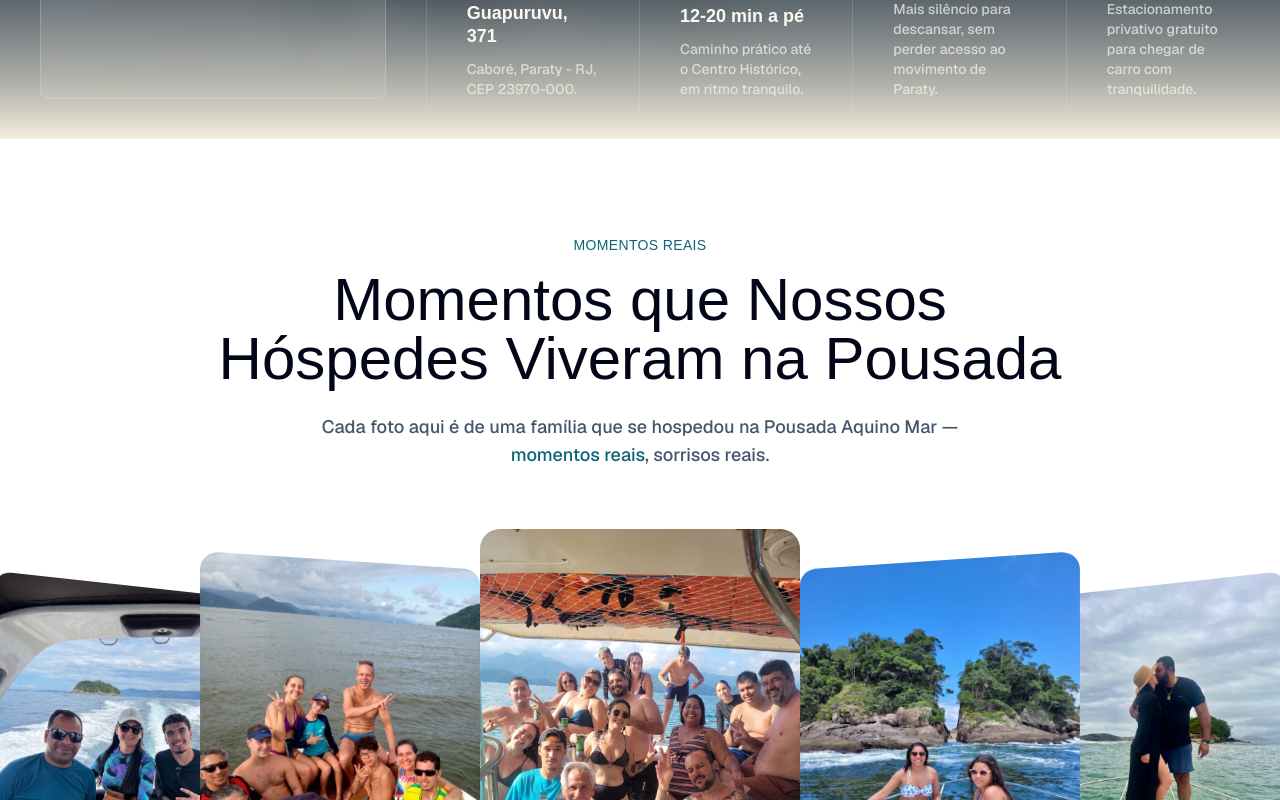
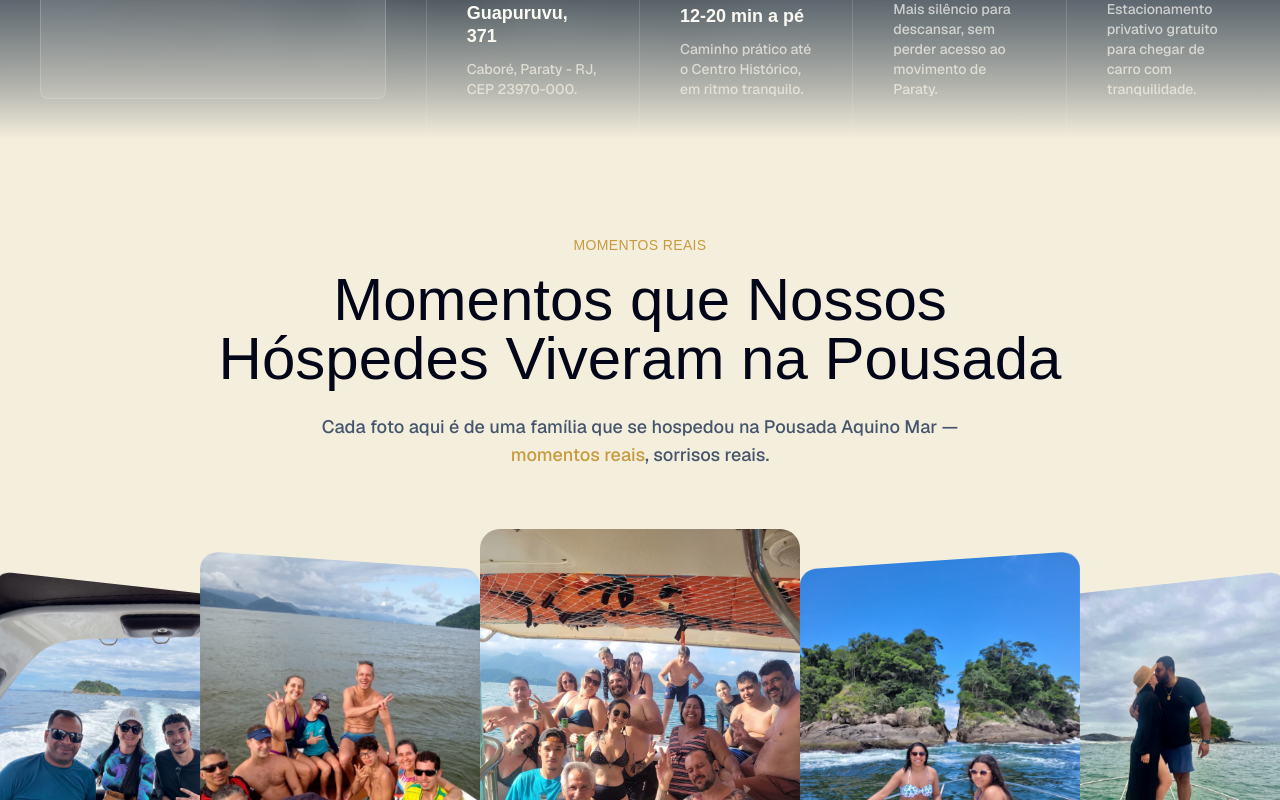
Before and after one commit to silvarodrigueswender30-del/Pousada-aquinomar, a Next.js app: page / in a window 1280 px wide. Shown: the part 7540-8340 px from the top of the page. Built offline with nearby package versions, Linux system fonts and the light colour scheme; grey boxes are pictures that could not be loaded; a web font is replaced by a local one.

Commit message:
color: migrate guest moments carousel to brand palette

```diff
--- a/src/components/sections/client-moments-section.tsx
+++ b/src/components/sections/client-moments-section.tsx
@@ -47,7 +47,7 @@ export function ClientMomentsSection() {
   }
 
   .pam-moments-swiper .swiper-pagination-bullet {
-    background-color: rgba(12, 100, 120, 0.20);
+    background-color: rgba(18, 42, 69, 0.20);
     opacity: 1;
     width: 8px;
     height: 8px;
@@ -56,7 +56,7 @@ export function ClientMomentsSection() {
     margin: 0 4px !important;
   }
   .pam-moments-swiper .swiper-pagination-bullet-active {
-    background-color: #2FB8D9;
+    background-color: var(--color-cta);
     width: 28px;
     border-radius: 999px;
   }
@@ -77,17 +77,17 @@ export function ClientMomentsSection() {
   `
 
   return (
-    <section id="momentos" className="relative w-full scroll-mt-24 overflow-hidden bg-white pb-10 pt-16 md:pb-12 md:pt-24">
+    <section id="momentos" className="relative w-full scroll-mt-24 overflow-hidden bg-brand-surface pb-10 pt-16 md:pb-12 md:pt-24">
       <div
         className="pointer-events-none absolute left-0 right-0 top-0 z-0 h-32 md:h-48"
         style={{
-          background: "linear-gradient(to bottom, #FFFFFF 0%, transparent 100%)",
+          background: "linear-gradient(to bottom, var(--color-surface) 0%, transparent 100%)",
         }}
       />
       <style>{css}</style>
 
       <div className="relative z-10 mx-auto mb-8 w-full px-7 text-center md:mb-12 md:px-10">
-        <p className="font-heading text-sm font-medium uppercase tracking-wide text-[#0C6478]">
+        <p className="font-heading text-sm font-medium uppercase tracking-wide text-brand-gold">
           Momentos reais
         </p>
         <h2 className="mx-auto mt-4 max-w-4xl font-heading text-4xl font-light leading-[0.98] text-slate-950 md:text-6xl">
@@ -95,7 +95,7 @@ export function ClientMomentsSection() {
         </h2>
         <p className="mx-auto mt-6 max-w-2xl text-base font-medium leading-7 text-slate-600 md:text-lg">
           Cada foto aqui é de uma família que se hospedou na Pousada Aquino Mar —{" "}
-          <span className="text-[#0C6478]">momentos reais</span>, sorrisos reais.
+          <span className="text-brand-gold">momentos reais</span>, sorrisos reais.
         </p>
       </div>
 
```
